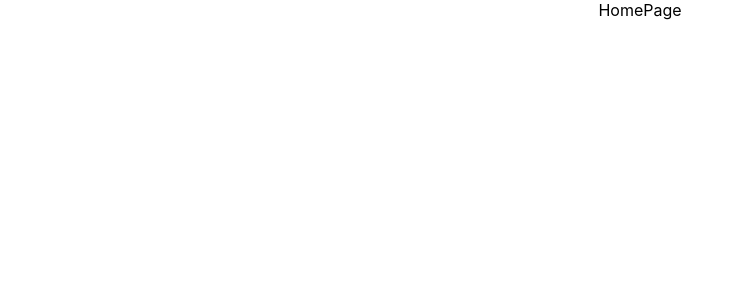
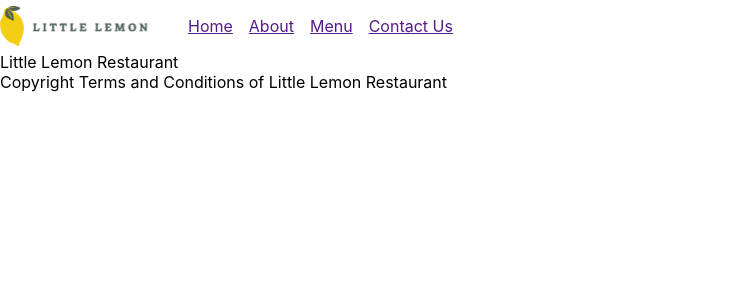
Before and after one commit to neetz5/myllapp, a React (Create React App) app: page / in a window 1280 px wide. Shown: the top 300 px of the page, without its empty margins (0-744 px from the left). Built offline with nearby package versions, Linux system fonts and the light colour scheme.

Commit message:
semantic and og

```diff
--- a/public/index.html
+++ b/public/index.html
@@ -5,11 +5,11 @@
     <link rel="icon" href="%PUBLIC_URL%/favicon.ico" />
     <meta name="viewport" content="width=device-width, initial-scale=1" />
     <meta name="theme-color" content="#000000" />
-    <meta
-      name="description"
-      content="Web site created using create-react-app"
-    />
+    <meta name="description" content="Little Lemon Restaurant" />
     <link rel="apple-touch-icon" href="%PUBLIC_URL%/logo192.png" />
+    <meta name="og:title" content="Little Lemon" />
+    <meta name="og:description" content="Mediterranean Restaurant" />
+    <meta name="og:image" content="Lemons" />
     <!--
       manifest.json provides metadata used when your web app is installed on a
       user's mobile device or desktop. See https://developers.google.com/web/fundamentals/web-app-manifest/
--- a/src/App.js
+++ b/src/App.js
@@ -1,7 +1,19 @@
 import "./App.css";
+import Header from "./components/Header";
+// import Nav from "./components/Nav";
+import Main from "./components/Main";
+import Footer from "./components/Footer";
 
 function App() {
-  return <div className="App">HomePage</div>;
+  return (
+    <>
+      <Header />
+      {/* <Nav /> */}
+      <Main />
+      <Footer />
+    </>
+  );
+  // <div className="App">HomePage</div>;
 }
 
 export default App;
--- /dev/null
+++ b/src/components/Footer.js
@@ -0,0 +1,8 @@
+function Footer() {
+  return (
+    <footer style={{ display: "flex", position: "flex-start" }}>
+      Copyright Terms and Conditions of Little Lemon Restaurant
+    </footer>
+  );
+}
+export default Footer;
--- /dev/null
+++ b/src/components/Header.js
@@ -0,0 +1,11 @@
+import logo from "../images/Logo.svg";
+import Nav from "./Nav";
+function Header() {
+  return (
+    <header style={{ display: "flex" }}>
+      <img src={logo} alt="LogoLittleLemon" />
+      <Nav />
+    </header>
+  );
+}
+export default Header;
--- /dev/null
+++ b/src/components/Main.js
@@ -0,0 +1,4 @@
+function Main() {
+  return <main>Little Lemon Restaurant</main>;
+}
+export default Main;
--- /dev/null
+++ b/src/components/Nav.js
@@ -0,0 +1,21 @@
+function Nav() {
+  return (
+    <nav>
+      <ul style={{ display: "flex", listStyleType: "none" }}>
+        <li style={{ marginRight: "1em" }}>
+          <a href="">Home</a>{" "}
+        </li>
+        <li style={{ marginRight: "1em" }}>
+          <a href="">About</a>{" "}
+        </li>
+        <li style={{ marginRight: "1em" }}>
+          <a href="">Menu</a>{" "}
+        </li>
+        <li style={{ marginRight: "1em" }}>
+          <a href="">Contact Us</a>{" "}
+        </li>
+      </ul>
+    </nav>
+  );
+}
+export default Nav;
```
Also changed, not shown: src/images/Logo.svg (added).
